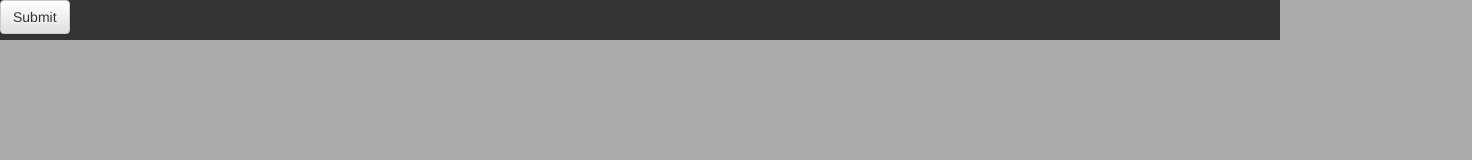
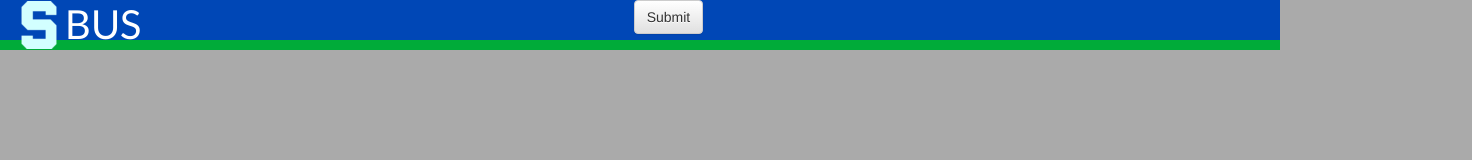
Before and after one commit to theshteves/Sbus, a website: page public/index.html in a window 1280 px wide. Shown: the whole page, 1472 px wide, since content can reach past the window. Drawn offline with nearby package versions, Linux system fonts and the light colour scheme.

Commit message:
Added stylish page header

```diff
--- a/public/css/index.css
+++ b/public/css/index.css
@@ -2,7 +2,39 @@ body {
     background-color: #AAAAAA;
 }
 
-header {
-    min-height: 40px;
-    background-color: #333333;
+#header {
+    height: 40px;
+    background-color: #0047B6;
 }
+
+#header2 {
+    height: 10px;
+    background-color: #00AB39;
+}
+
+#background {
+    height: 700px;
+    background-color: #B8F0CB;
+}
+
+h1 {
+    font-family: Lato;
+    font-size: 30pt;
+    color: #FFFFFF;
+}
+
+#header-logo {
+    -webkit-filter: brightness(1000%);
+    position: relative;
+    top: 1px;
+}
+
+#header-title {
+    position: fixed;
+    top: -18px;
+    left: 50px;
+}
+
+#butn {
+    right: -40%;
+}
--- a/public/index.html
+++ b/public/index.html
@@ -1,27 +1,34 @@
 <!DOCTYPE html>
 <html lang="en">
   <head>
-    <link rel="icon" href="img/logo.ico" type="image/x-icon">
     <title>BUS</title>
+    <link rel="icon" type="image/png" href="img/logo48.png">
     <meta name="viewport" content="width=device-width, initial-scale=1, maximum-scale=1, user-scalable=no">
-    <link rel="stylesheet"
-	  href="https://maxcdn.bootstrapcdn.com/bootstrap/3.3.5/css/bootstrap.min.css">
-    <link rel="stylesheet"
-	  href="https://maxcdn.bootstrapcdn.com/bootstrap/3.3.5/css/bootstrap-theme.min.css">
-    <link rel="stylesheet"
-	  href="css/index.css">
+    <link rel="stylesheet" href="https://maxcdn.bootstrapcdn.com/bootstrap/3.3.5/css/bootstrap.min.css">
+    <link rel="stylesheet" href="https://maxcdn.bootstrapcdn.com/bootstrap/3.3.5/css/bootstrap-theme.min.css">
+    <link href="http://fonts.googleapis.com/css?family=Lato&subset=latin,latin-ext" rel="stylesheet" type="text/css">
+    <link rel="stylesheet" href="css/index.css">
     <script src="https://ajax.googleapis.com/ajax/libs/jquery/2.1.4/jquery.min.js"></script>
     <script src="https://maxcdn.bootstrapcdn.com/bootstrap/3.3.5/js/bootstrap.min.js"></script>
   </head>
+  <body class="container-fluid">
+    <div id="header" class="row">
+      <div class="col-xs-1">
+	<img id="header-logo" type="image/png" src="img/logo48.png"></img>
+      </div>
+      <div id="header-title" class="col-xs-3">
+	<h1>BUS</h1>
+      </div>
+      <div id="butn" class="col-xs-8">
+	<div class="btn btn-default">Submit</div>
+      </div>
+    </div>
+    <div id="header2" class="row">
+    </div>
 
-  <body class="container-fluid">
-
-    <header class="row">
-      <div class="btn btn-default">Submit</div>
-    </header>
-
-    <div class="row">
-
+    <div id="content" class="row">
+      <div>
+      </div>
     </div>
 
   </body>
```
Also changed, not shown: public/img/logo.ico (deleted), public/img/logo180.png (added), public/img/logo48.png (added).
